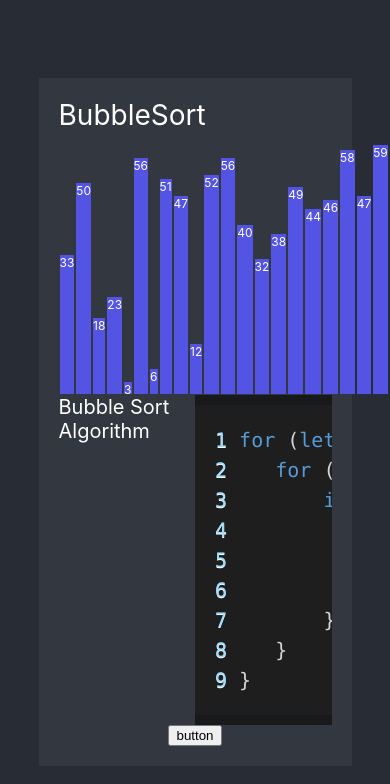
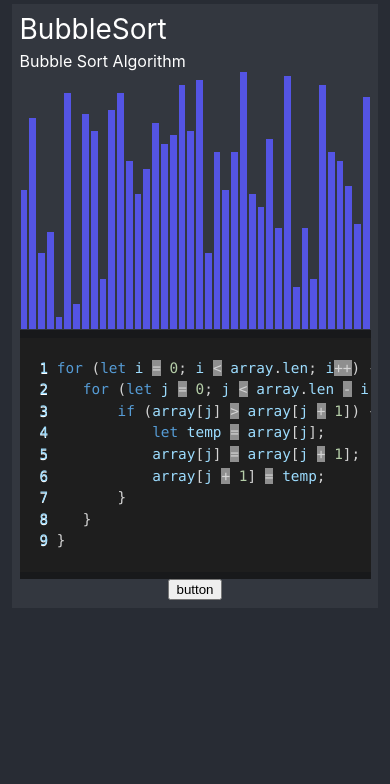
Before and after one commit to TuckerWhitaker/AlgorithmVisualizer, a React (Create React App) app in the folder client/: page /SortingAlgorithms in a window 390 px wide. Shown: the top 784 px of the page. Built offline with nearby package versions, Linux system fonts and the light colour scheme.

Commit message:
Main, SortingAlgorithms, and Search Algorithms responsive

```diff
--- a/client/src/components/Main.css
+++ b/client/src/components/Main.css
@@ -5,7 +5,8 @@ button:hover {
 .Main {
 	display: grid;
 	width: 100vw;
-	height: 100vh;
+	height: fit-content;
+	min-height: 100vh;
 	background-color: #1c1c1c;
 	color: white;
 	align-items: center;
@@ -14,9 +15,11 @@ button:hover {
 }
 
 .VisualizerTile {
+	padding: 2%;
+	font-size: 100%;
 	transition-duration: 500ms;
 	width: 90%;
-	height: 60%;
+	height: fit-content;
 	background-color: #282828;
 }
 
@@ -54,3 +57,31 @@ button:hover {
 	font-size: 120%;
 	text-align: left;
 }
+
+@media (max-width: 500px) {
+	.Main {
+		display: flex;
+		align-items: center;
+		justify-content: center;
+		flex-direction: column;
+	}
+
+	.VisualizerTileTitle {
+		margin-left: 1%;
+		font-size: 150%;
+		margin-bottom: 5%;
+		float: top;
+		text-align: left;
+		width: fit-content;
+		height: fit-content;
+	}
+
+	.VisualizerTile {
+		font-size: 75%;
+		transition-duration: 500ms;
+		width: 70%;
+		height: fit-content;
+		background-color: #282828;
+		margin-bottom: 10%;
+	}
+}
--- a/client/src/components/Pathfinding.css
+++ b/client/src/components/Pathfinding.css
@@ -61,3 +61,21 @@
 	height: 100%;
 	width: 100%;
 }
+
+@media (max-width: 500px) {
+	.PathFindVisTitle {
+		font-size: 150%;
+	}
+	.PathFindVisColumnParent {
+		flex-direction: column;
+	}
+	.PathFindVisColumn {
+		width: 100%;
+	}
+	.PathFindVisCode {
+		align-self: flex-end;
+		width: 50%;
+		height: 90%;
+		background-color: #18191b;
+	}
+}
--- a/client/src/components/SearchAlgorithms.css
+++ b/client/src/components/SearchAlgorithms.css
@@ -2,14 +2,15 @@
 	display: flex;
 	flex-direction: column;
 	align-items: center;
-	width: 99.2vw;
+	width: 100vw;
+	min-height: 100vh;
 	height: fit-content;
 	background-color: #282c34;
 	color: white;
 }
 
 .SearchAlgorithmsTitle {
-	font-size: 2vw;
-	margin-bottom: 5%;
-	padding-top: 2.5%;
+	font-size: 200%;
+	margin-bottom: 2.5%;
+	padding-top: 1.5%;
 }
--- a/client/src/components/SearchVis.css
+++ b/client/src/components/SearchVis.css
@@ -1,13 +1,10 @@
 .SearchVis {
+	font-size: 2vw;
 	margin: 2%;
 	display: flex;
 	width: 70vw;
 	height: fit-content;
 	background-color: #33373f;
-}
-.SearchVis {
-	font-size: 2vw;
-	display: flex;
 	flex-direction: column;
 	align-items: center;
 }
@@ -27,11 +24,12 @@
 .SearchVisNumber {
 	width: fit-content;
 	transition-duration: 200ms;
-	font-size: 75%;
-	border-style: solid;
-	border-width: 1px;
+	font-size: 70%;
+	border-radius: 5%;
+	border-style: none;
+	border-width: 0.1px;
 	background-color: #1f2226;
-	padding: 0.5%;
+	padding: 0.3%;
 }
 
 .SearchVisNumberOut {
@@ -54,7 +52,7 @@
 
 .SearchVisInfoHalf {
 	text-align: left;
-	font-size: 65%;
+	font-size: 55%;
 	width: 50%;
 	padding: 1%;
 }
@@ -66,3 +64,28 @@
 	height: 92%;
 	margin-right: 1%;
 }
+
+@media (max-width: 500px) {
+	.SearchVis {
+		width: 90%;
+		height: fit-content;
+		margin-bottom: 10%;
+	}
+	.SearchVisTitle {
+		font-size: 125%;
+	}
+	.SearchVisNumberParent {
+		font-size: 120%;
+	}
+	.SearchVisNumber {
+		padding: 1%;
+		border-style: none;
+		border-width: 0.1px;
+	}
+	.SearchVisCode {
+		font-size: 100%;
+	}
+	.SearchVisInfoHalf {
+		font-size: 100%;
+	}
+}
--- a/client/src/components/SearchVis.jsx
+++ b/client/src/components/SearchVis.jsx
@@ -6,6 +6,12 @@ let array = [
 	1, 2, 3, 4, 7, 11, 15, 17, 21, 23, 24, 26, 29, 31, 34, 35, 36, 39, 41, 44, 45,
 	52, 53, 59, 64, 65, 66, 70, 71, 75, 76, 79, 81, 86, 87, 91, 92, 95, 98, 99,
 ];
+
+if (window.screen.width <= 500) {
+	for (let i = 1; i < array.length; i += 2) {
+		array.splice(i, 1);
+	}
+}
 
 let delay = 500;
 
@@ -80,7 +86,7 @@ function SearchVis(props) {
 							style={{ backgroundColor: "rgba(0, 150, 0, 0)" }}
 							id={props.VisID + "SearchVisNum" + index}
 						>
-							{info}
+							{info},
 						</div>
 					);
 				})}
--- a/client/src/components/SortAlgoVis.jsx
+++ b/client/src/components/SortAlgoVis.jsx
@@ -33,7 +33,7 @@ function SortAlgoVis(props) {
 	return (
 		<div className="SortAlgoVis">
 			<div className="SortAlgoVisTitle">{props.Title}</div>
-
+			<div className="SortAlgoVisDescTop">{props.Description}</div>
 			<div className="SortAlgoVisGraph">
 				{BarArray.map((info, index) => {
 					return (
--- a/client/src/components/SortingAlgorithms.css
+++ b/client/src/components/SortingAlgorithms.css
@@ -2,7 +2,6 @@
 	display: flex;
 	flex-direction: column;
 	align-items: center;
-	justify-content: center;
 	width: 100vw;
 	height: fit-content;
 	background-color: #282c34;
@@ -51,7 +50,7 @@
 }
 
 .SortAlgoVisCode {
-	font-size: 125%;
+	font-size: 100%;
 	background-color: #18191b;
 	height: fit-content;
 	width: 50%;
@@ -68,14 +67,11 @@
 	background-color: rgb(84, 84, 228);
 }
 
-/* Assuming you're adding these classes via JS to represent the blocks to be swapped */
 .SortAlgoVisGraphBar.swap-start {
-	/* Moves the block to the right */
 	transform: translateX(31px);
 }
 
 .SortAlgoVisGraphBar.swap-end {
-	/* Moves the block to the left */
 	transform: translateX(-31px);
 }
 
@@ -85,3 +81,46 @@
 	display: flex;
 	flex-direction: row;
 }
+.SortAlgoVisDescTop {
+	font-size: 0%;
+	width: 0%;
+}
+
+@media (max-width: 500px) {
+	.SortAlgoVisGraphBar {
+		width: 10px;
+		font-size: 0px;
+	}
+	.SortAlgoVis {
+		flex-direction: column;
+		margin: 1%;
+		width: 90%;
+		height: fit-content;
+		background-color: #33373f;
+		display: flex;
+		justify-content: space-between;
+		align-items: center;
+		text-align: left;
+		padding: 2%;
+	}
+	.SortAlgoVisCode {
+		width: 100%;
+		font-size: 90%;
+	}
+	.SortAlgoVisDesc {
+		font-size: 0%;
+		width: 0%;
+	}
+	.SortAlgoVisDescTop {
+		font-size: 100%;
+		width: 100%;
+		height: fit-content;
+	}
+	.SortAlgoVisGraphBar.swap-start {
+		transform: translateX(11px);
+	}
+
+	.SortAlgoVisGraphBar.swap-end {
+		transform: translateX(-11px);
+	}
+}
--- a/client/src/components/SortingAlgorithms.jsx
+++ b/client/src/components/SortingAlgorithms.jsx
@@ -60,7 +60,6 @@ function SortingAlgorithms() {
 				]}
 				Sort={async function bubbleSort(barArray, setBarArray, highlightCode) {
 					let highlightedBarIndex = 0;
-					let highlightedCodeIndex = 0;
 
 					const delayTime = 20;
 					const array = [...barArray];
```
Also changed, not shown: 1 other file (tests, documents, lock files or other folders).
